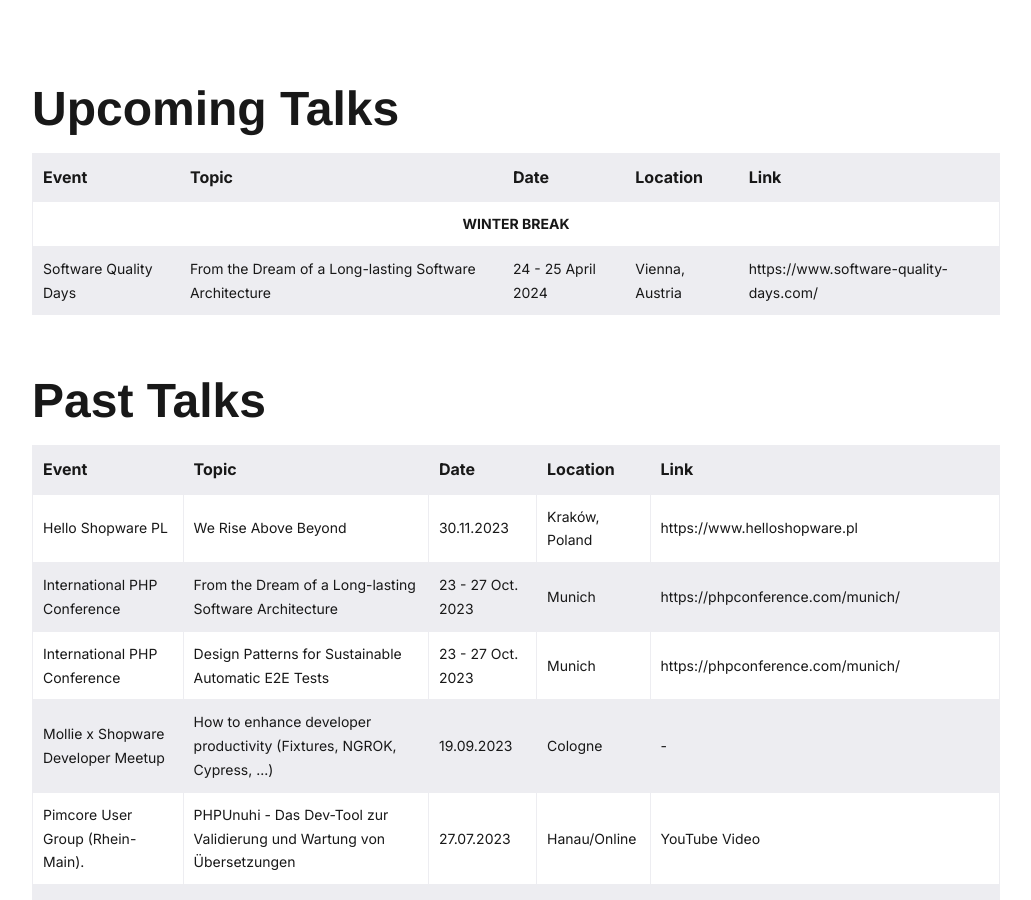
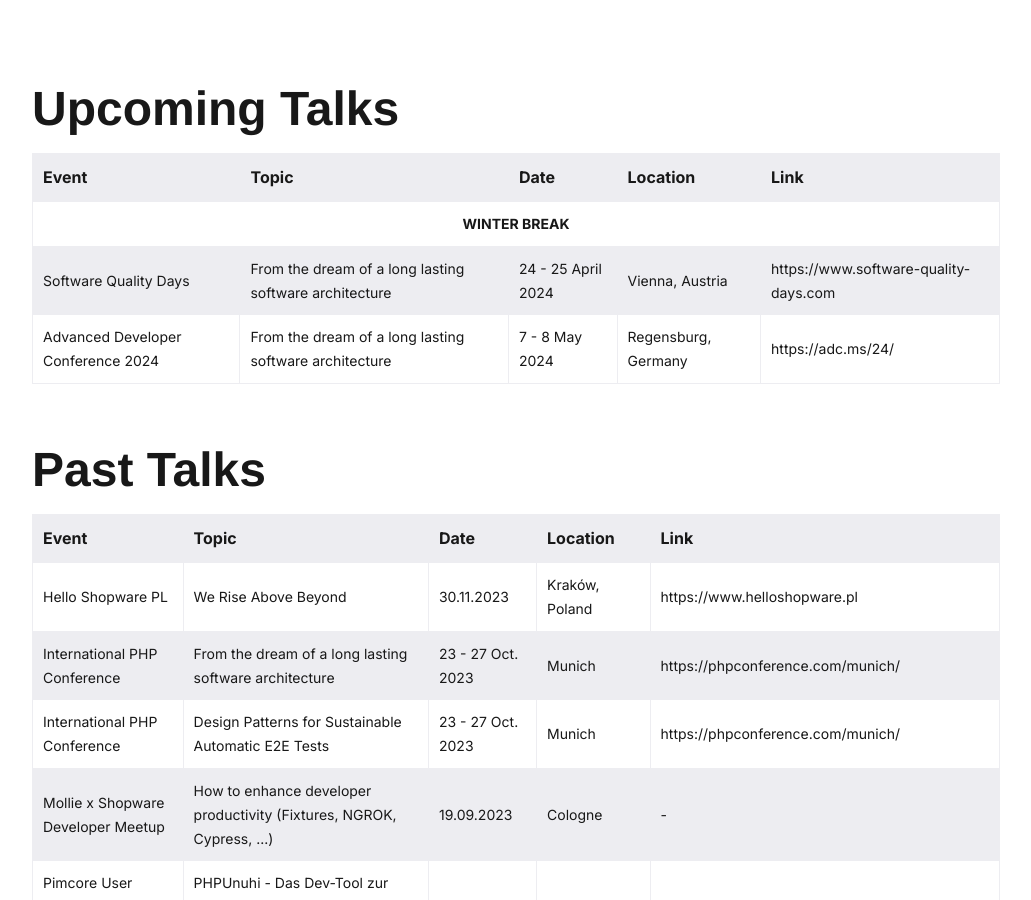
Before and after one commit to boxblinkracer/boxblinkracer.github.io, a Jekyll site: the page built from talks/index.html, in a window 1280 px wide and 900 px high, scrolled down 341 px. Shown: the whole window, without its empty margins (124-1155 px from the left). Built offline with Jekyll 4.4.1, drawn with Linux system fonts in a browser that asks for light colours; nearby versions of some CDN libraries; some web fonts are replaced.

Commit message:
new talk regensburg

```diff
--- a/talks/index.html
+++ b/talks/index.html
@@ -35,10 +35,17 @@
                             </tr>
                             <tr>
                                 <td>Software Quality Days</td>
-                                <td>From the Dream of a Long-lasting Software Architecture</td>
+                                <td>From the dream of a long lasting software architecture</td>
                                 <td>24 - 25 April 2024</td>
                                 <td>Vienna, Austria</td>
-                                <td><a target="_blank" href="https://www.software-quality-days.com/">https://www.software-quality-days.com/</a></td>
+                                <td><a target="_blank" href="https://www.software-quality-days.com">https://www.software-quality-days.com</a></td>
+                            </tr>
+                            <tr>
+                                <td>Advanced Developer Conference 2024</td>
+                                <td>From the dream of a long lasting software architecture</td>
+                                <td>7 - 8 May 2024</td>
+                                <td>Regensburg, Germany</td>
+                                <td><a target="_blank" href="https://adc.ms/24/">https://adc.ms/24/</a></td>
                             </tr>
                         </table>
                     </div>
@@ -73,7 +80,7 @@
                             </tr>
                             <tr>
                                 <td>International PHP Conference</td>
-                                <td>From the Dream of a Long-lasting Software Architecture</td>
+                                <td>From the dream of a long lasting software architecture</td>
                                 <td>23 - 27 Oct. 2023</td>
                                 <td>Munich</td>
                                 <td><a target="_blank" href="https://phpconference.com/munich/">https://phpconference.com/munich/</a></td>
```
